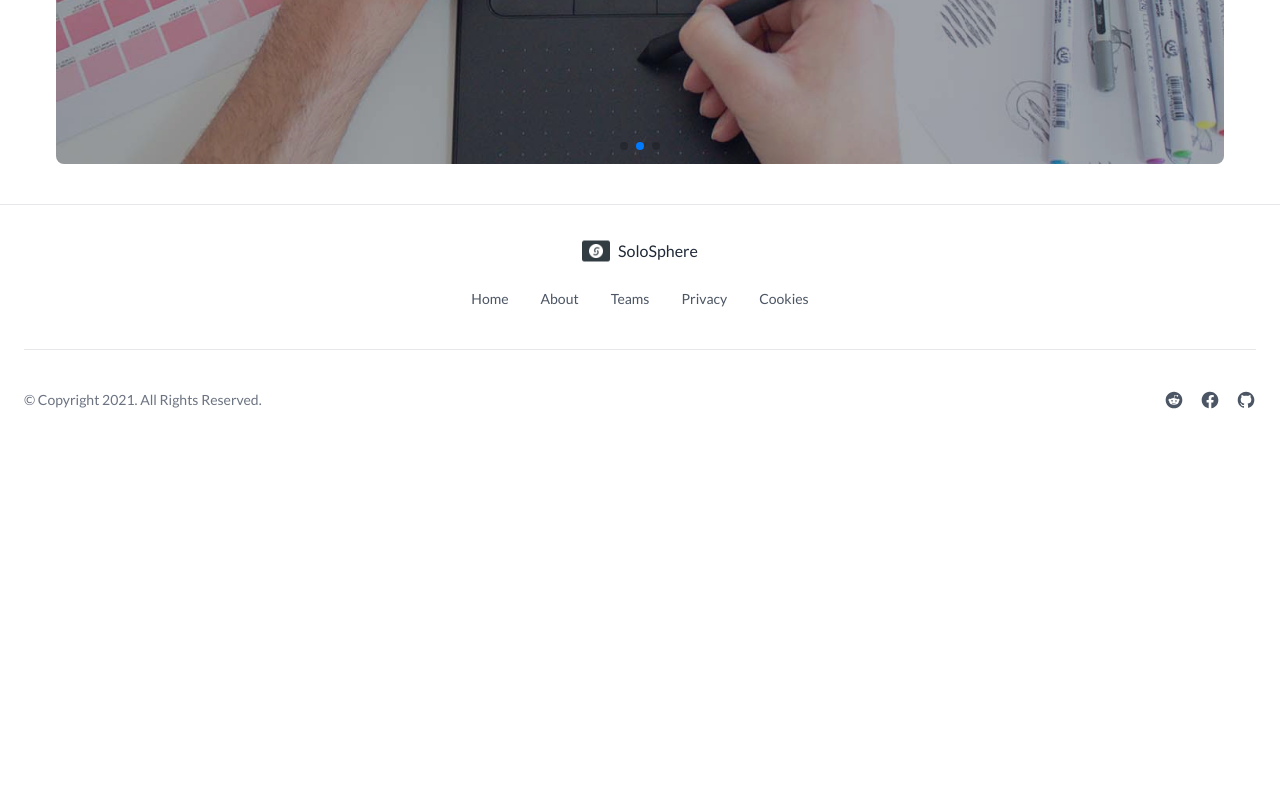
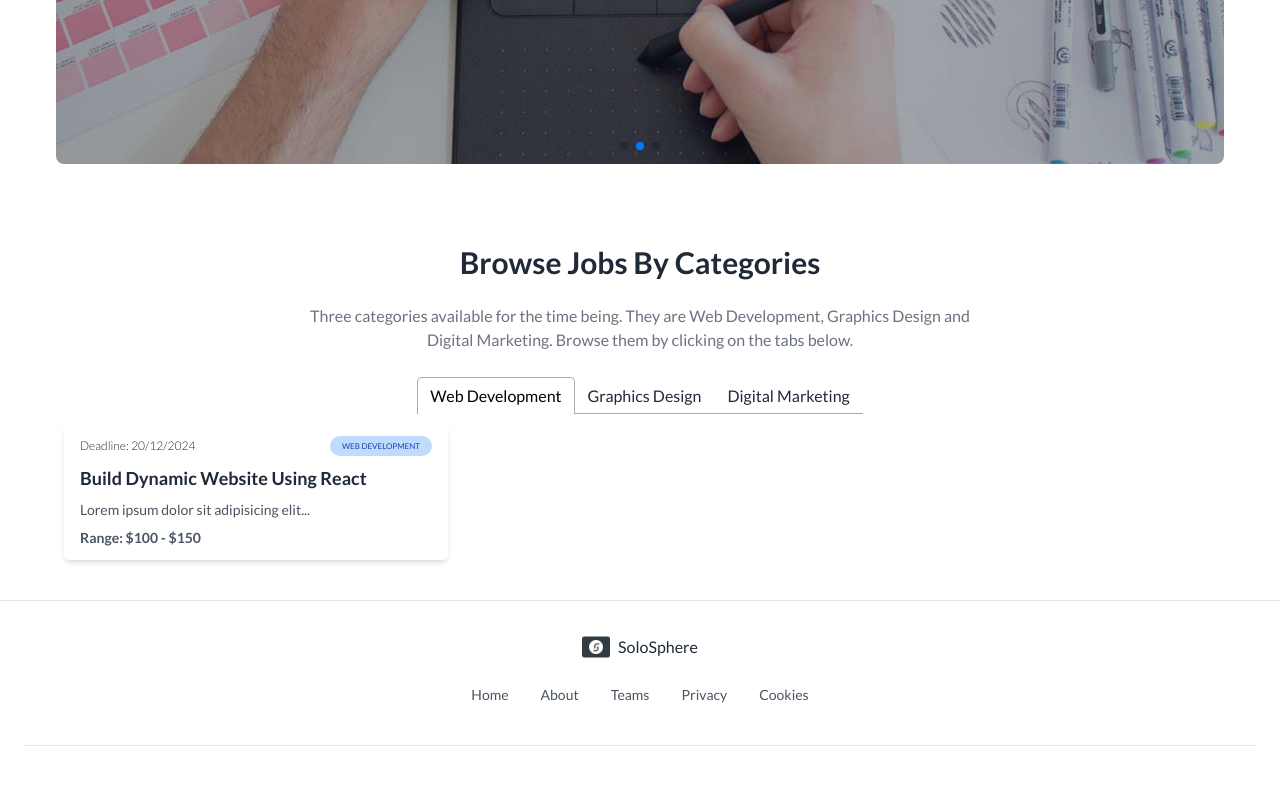
Before and after one commit to RakibHossen678/soloSphere, a React (Vite) app: page / in a window 1280 px wide. Shown: the part 494-1279 px from the top of the page. Before the commit the page ends 936 px from the top, so only its background shows below. Built offline with nearby package versions, Linux system fonts and the light colour scheme; no server answers.

Commit message:
created structure of category section

```diff
--- a/package.json
+++ b/package.json
@@ -18,6 +18,7 @@
     "react-dom": "^18.2.0",
     "react-hot-toast": "^2.4.1",
     "react-router-dom": "^6.23.0",
+    "react-tabs": "^6.0.2",
     "sort-by": "^1.2.0",
     "swiper": "^11.1.1"
   },
--- /dev/null
+++ b/src/Components/JobCard.jsx
@@ -0,0 +1,31 @@
+/* eslint-disable react/prop-types */
+
+const JobCard = () => {
+  return (
+    <div className="w-full max-w-sm px-4 py-3 bg-white rounded-md shadow-md hover:scale-[1.05] transition-all">
+      <div className="flex items-center justify-between">
+        <span className="text-xs font-light text-gray-800 ">
+          Deadline: 20/12/2024
+        </span>
+        <span className="px-3 py-1 text-[8px] text-blue-800 uppercase bg-blue-200 rounded-full ">
+          Web Development
+        </span>
+      </div>
+
+      <div>
+        <h1 className="mt-2 text-lg font-semibold text-gray-800 ">
+          Build Dynamic Website Using React
+        </h1>
+
+        <p className="mt-2 text-sm text-gray-600 ">
+          Lorem ipsum dolor sit adipisicing elit...
+        </p>
+        <p className="mt-2 text-sm font-bold text-gray-600 ">
+          Range: $100 - $150
+        </p>
+      </div>
+    </div>
+  );
+};
+
+export default JobCard;
--- /dev/null
+++ b/src/Components/TabCategories.jsx
@@ -0,0 +1,32 @@
+import { Tab, Tabs, TabList, TabPanel } from "react-tabs";
+import "react-tabs/style/react-tabs.css";
+import JobCard from "./JobCard";
+const TabCategories = () => {
+  return (
+    <Tabs>
+      <div className="container px-16 py-10 mx-auto">
+        <h1 className="text-2xl font-semibold text-center text-gray-800 capitalize lg:text-3xl">Browse Jobs By Categories</h1>
+        <p className="max-w-2xl mx-auto my-6 text-center text-gray-500 ">Three categories available for the time being. They are Web Development, Graphics Design and Digital Marketing. Browse them by clicking on the tabs below.</p>
+        <div className="flex items-center justify-center">
+          <TabList>
+            <Tab>Web Development</Tab>
+            <Tab>Graphics Design</Tab>
+            <Tab>Digital Marketing</Tab>
+          </TabList>
+        </div>
+
+        <TabPanel>
+          <JobCard></JobCard>
+        </TabPanel>
+        <TabPanel>
+          <h2>Any content 2</h2>
+        </TabPanel>
+        <TabPanel>
+          <h2>Any content 3</h2>
+        </TabPanel>
+      </div>
+    </Tabs>
+  );
+};
+
+export default TabCategories;
--- a/src/Pages/Home.jsx
+++ b/src/Pages/Home.jsx
@@ -1,4 +1,5 @@
 import Carousel from "../Components/Carousel";
+import TabCategories from "../Components/TabCategories";
 
 
 
@@ -7,6 +8,7 @@
     return (
         <div>
             <Carousel></Carousel>
+            <TabCategories></TabCategories>
         </div>
     );
 };
```
Also changed, not shown: 1 other file (tests, documents, lock files or other folders).
